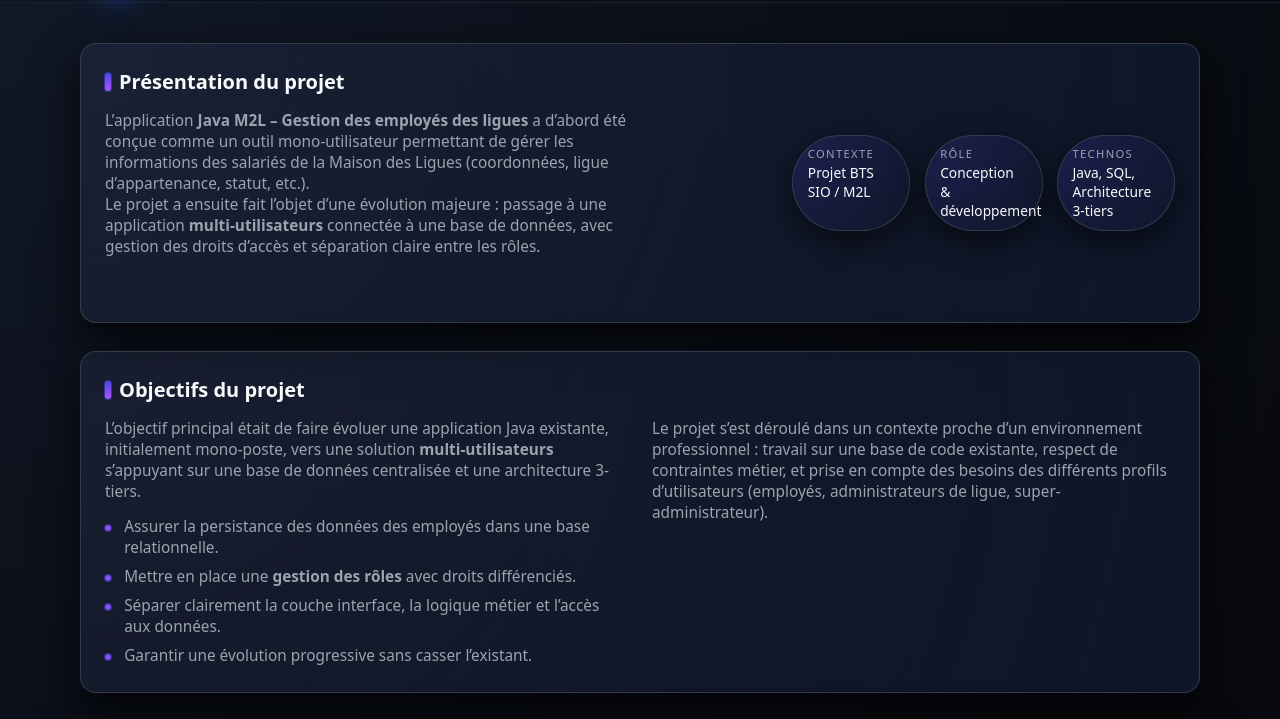
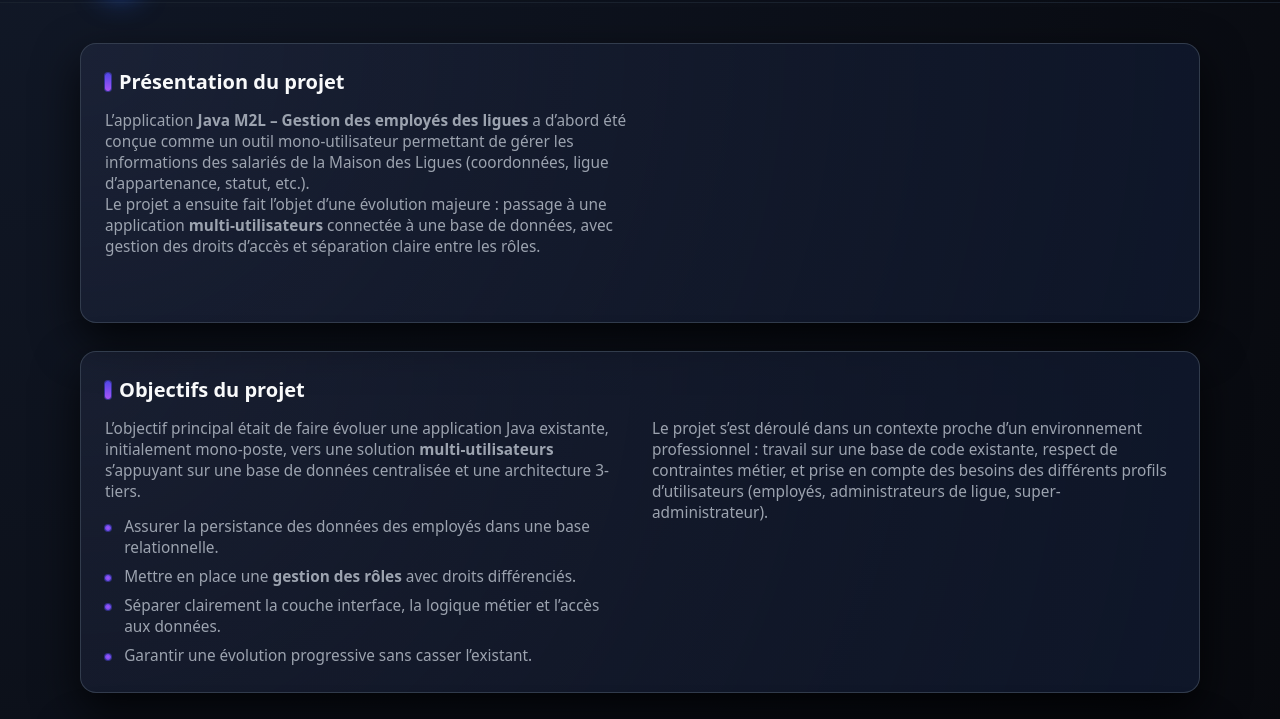
Before and after one commit to andersemmanuel/portfolio-literation2, a plain HTML site: page index.html in a window 1280 px wide. Shown: the part 65-784 px from the top of the page. Drawn offline with Linux system fonts and the light colour scheme.

Commit message:
Votre message ici

```diff
--- a/index.html
+++ b/index.html
@@ -38,21 +38,7 @@
               d’accès et séparation claire entre les rôles.
             </p>
           </div>
-          <div class="intro-meta">
-            <div class="pill">
-              <span class="pill-label">Contexte</span>
-              <span class="pill-value">Projet BTS SIO / M2L</span>
-            </div>
-            <div class="pill">
-              <span class="pill-label">Rôle</span>
-              <span class="pill-value">Conception & développement</span>
-            </div>
-            <div class="pill">
-              <span class="pill-label">Technos</span>
-              <span class="pill-value">Java, SQL, Architecture 3-tiers</span>
-            </div>
 
-          </div>
         </div>
       </section>
 
@@ -157,7 +143,6 @@
         <div class="skills-badges">
           <span class="skill-badge">Java</span>
           <span class="skill-badge">POO</span>
-          <span class="skill-badge">Architecture 3-tiers</span>
           <span class="skill-badge">Base de données</span>
           <span class="skill-badge">Gestion utilisateurs</span>
         </div>
```
